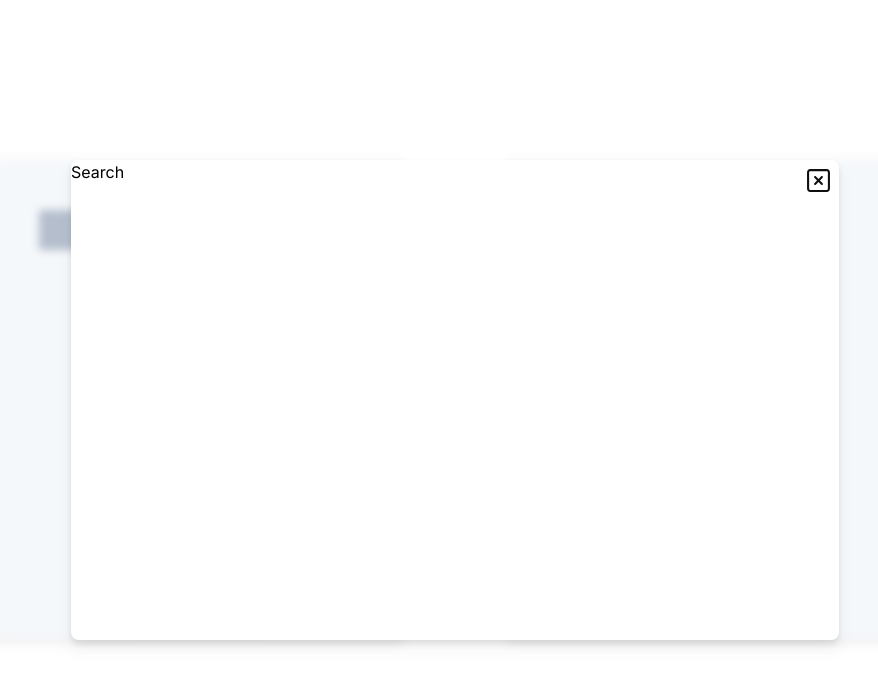
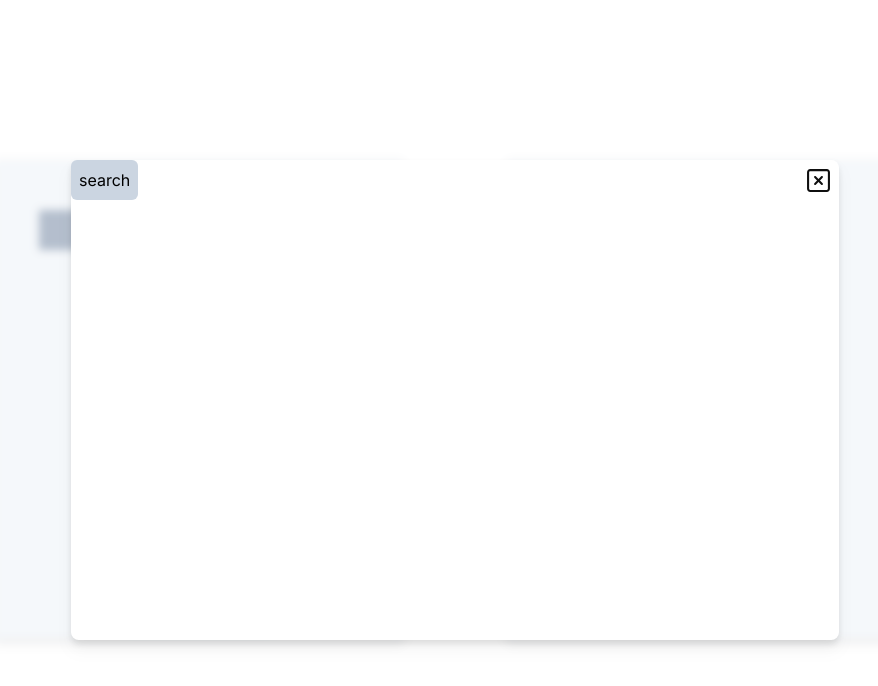
Before and after one commit to jon-tschida/Listify_rebuild, a Next.js app: page / in a window 1280 px wide. Both pictures are taken after a click on the element "Search for recipes". Shown: the top 686 px of the page, without its empty margins (185-1063 px from the left). Built offline with nearby package versions, Linux system fonts and the light colour scheme.

Commit message:
added axios and initial recipe api calls

```diff
--- a/src/app/components/SearchRecipes.js
+++ b/src/app/components/SearchRecipes.js
@@ -2,9 +2,40 @@
 import React from "react";
 import closeIcon from "../../../public/images/closeButton.svg";
 import Image from "next/image";
+import axios from "axios";
+
+
+// https://api.edamam.com/api/recipes/v2?type=public&beta=false&q=chicken&app_id=c0d5554f&app_key=4bea9282ec264827a857e5af4390d2ea&imageSize=THUMBNAIL&field=label&field=ingredients
+const apiUrl = 'https://api.edamam.com/api/recipes/v2?type=public&beta=false&q=chicken&app_id=c0d5554f&app_key=4bea9282ec264827a857e5af4390d2ea&imageSize=THUMBNAIL&field=label&field=ingredients';
 
 export default function SearchRecipes(props) {
   const { openCloseSearchRecipes, setSearchingRecipes } = props;
+
+  // API request state
+  const [data, setData] = React.useState(null)
+  const [loading, setLoading] = React.useState(false)
+  const [error, setError] = React.useState()
+
+  const fetchRecipes = (apiUrl) => {
+    setLoading(true)
+    // Make the GET request using Axios
+    axios.get(apiUrl)
+      .then(response => {
+        // Handle the response data
+        setData(response.data);
+        setLoading(false);
+      })
+      .catch(error => {
+        // Handle errors
+        setError(error);
+        setLoading(false);
+      });
+  };
+
+  React.useEffect(()=>{
+    console.log(data)
+  }, [data])
+
   return (
     <div className="w-screen h-screen bg-white/30 backdrop-blur-sm">
       <div className="absolute w-3/5 -translate-x-1/2 -translate-y-1/2 bg-white rounded-lg drop-shadow-lg h-3/5 left-1/2 top-1/2">
@@ -15,7 +46,7 @@ export default function SearchRecipes(props) {
           className="absolute cursor-pointer select-none top-2 right-2"
           onClick={() => openCloseSearchRecipes(setSearchingRecipes)}
         />
-        Search
+        <p className="p-2 rounded-md cursor-pointer select-none bg-slate-300 w-fit" onClick={() => fetchRecipes(apiUrl)}>search</p>
       </div>
     </div>
   );
```
Also changed, not shown: package.json (+6 -5 lines), 1 other file (tests, documents, lock files or other folders).
